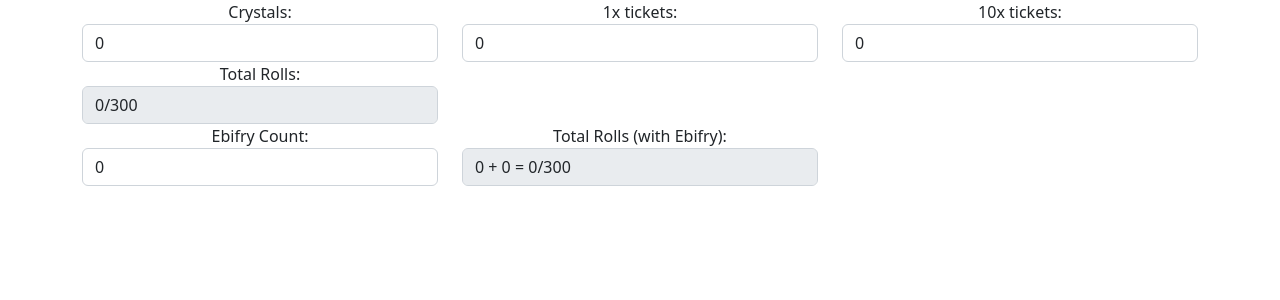
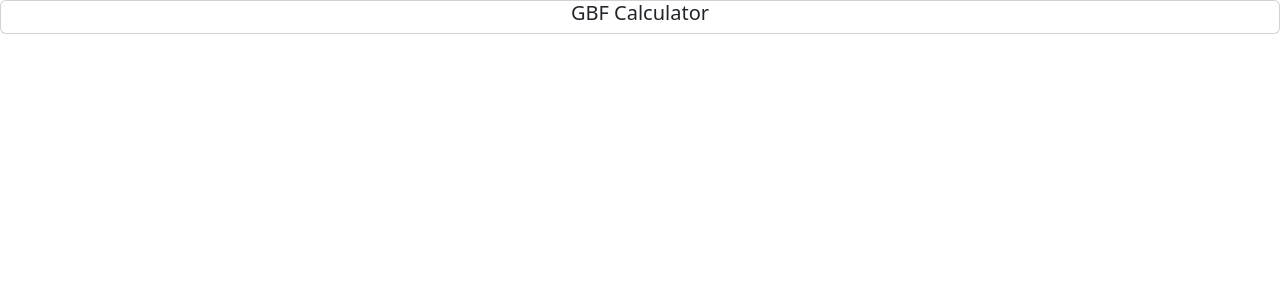
Before and after one commit to PaulaTam/spark-calculator, a React (Create React App) app: page / in a window 1280 px wide. Shown: the top 300 px of the page. Built offline with nearby package versions, Linux system fonts and the light colour scheme.

Commit message:
adding cards

```diff
--- a/src/App.css
+++ b/src/App.css
@@ -2,37 +2,12 @@
   text-align: center;
 }
 
-.App-logo {
-  height: 40vmin;
-  pointer-events: none;
+.container {
+  padding: 1rem;
+  background-color: #faf0cd;
+  border-radius: 10px;
 }
 
-@media (prefers-reduced-motion: no-preference) {
-  .App-logo {
-    animation: App-logo-spin infinite 20s linear;
-  }
+.no-wrap {
+  white-space: nowrap;
 }
-
-.App-header {
-  background-color: #282c34;
-  min-height: 100vh;
-  display: flex;
-  flex-direction: column;
-  align-items: center;
-  justify-content: center;
-  font-size: calc(10px + 2vmin);
-  color: white;
-}
-
-.App-link {
-  color: #61dafb;
-}
-
-@keyframes App-logo-spin {
-  from {
-    transform: rotate(0deg);
-  }
-  to {
-    transform: rotate(360deg);
-  }
-}
--- a/src/App.js
+++ b/src/App.js
@@ -1,11 +1,13 @@
-import logo from './logo.svg';
 import './App.css';
 import GBF from './components/js/GBF';
+import { Card } from 'react-bootstrap';
 
 function App() {
   return (
     <div className="App">
-      <GBF/>
+      <Card>
+        <Card.Title>GBF Calculator</Card.Title>
+      </Card>
     </div>
   );
 }
--- a/src/components/js/GBF.js
+++ b/src/components/js/GBF.js
@@ -29,8 +29,8 @@ const GBF = () => {
 
     return (
         <>
-        <Container >
-            <Row xs="auto" md="3" lg="3">
+        <Container>
+            <Row xs="auto" md="4" lg="3">
                 <Col>
                     <label className="no-wrap" name="crystals" htmlFor="crystals">Crystals:</label>
                     <input className="input-sm form-control" min="0" max="999999" step="50" type="number" id="currency" value={crystals} onChange={e => setCrystals(e.target.value)}></input>
@@ -44,13 +44,13 @@ const GBF = () => {
                     <input className="input-sm form-control" min="0" max="999999" type="number" id="ticket" value={multiTickets} onChange={e => setMultiTickets(e.target.value)}></input>
                 </Col>
             </Row>
-            <Row  xs="auto" md="3" lg="3">
+            <Row  xs="auto" md="4" lg="3">
                 <Col>
                     <label className="no-wrap" id="totalRolls" name="totalRolls" htmlFor="totalRolls">Total Rolls:</label>
                     <input disabled className="input-sm form-control" min="0" max="999999" type="text" value={totalRolls + "/300"}></input>
                 </Col>
             </Row>
-            <Row  xs="auto" md="3" lg="3">
+            <Row  xs="auto" md="4" lg="3">
                 <Col>
                     <label className="no-wrap" name="ebifry" htmlFor="ebifry">Ebifry Count:</label>
                     <input className="input-sm form-control" min="0" max="999" type="number" id="ebifry" value={ebifry} onChange={e => setEbifry(e.target.value)}></input>
```
Also changed, not shown: src/components/js/SideNav.js (added, +10 -0 lines).
